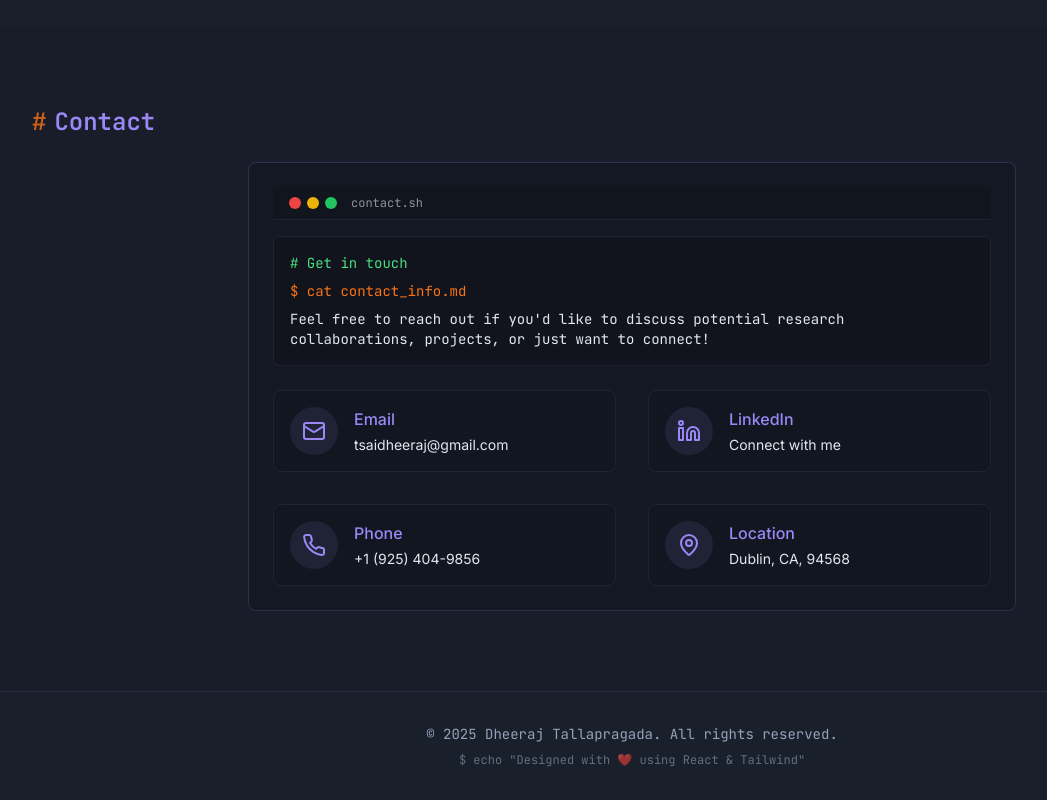
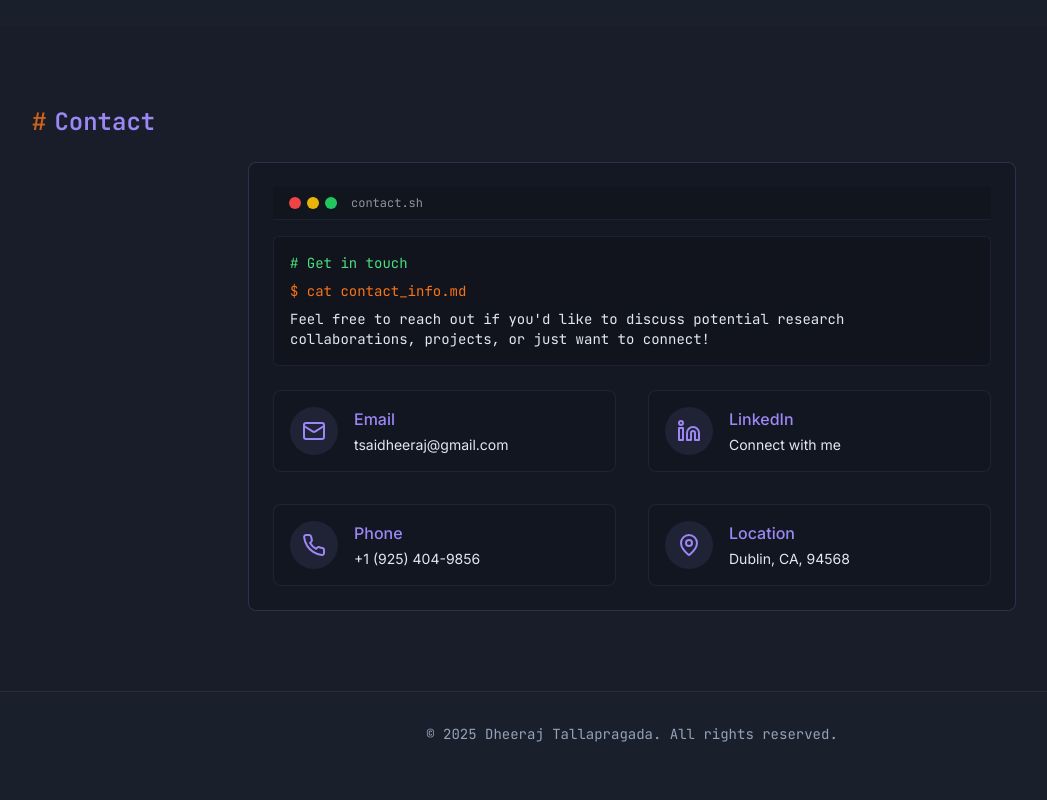
Before and after one commit to draj222/hidheeraj, a React (Vite) app: page / in a window 1280 px wide. Shown: the part 4675-5475 px from the top of the page, without its empty margins (8-1055 px from the left). After the commit the page ends 5451 px from the top, so only its background shows below. Built offline with nearby package versions, Linux system fonts and the light colour scheme.

Commit message:
Remove footer text
Remove the "$ echo 'Designed with ❤️ using React & Tailwind'" text from the footer of the website layout.

```diff
--- a/src/components/Layout.tsx
+++ b/src/components/Layout.tsx
@@ -17,9 +17,6 @@ const Layout: React.FC<LayoutProps> = ({ children }) => {
           <p className="text-sm text-terminal-muted">
             <span className="font-mono">© {new Date().getFullYear()} Dheeraj Tallapragada. All rights reserved.</span>
           </p>
-          <p className="mt-2 text-xs font-mono text-terminal-muted/60">
-            $ echo "Designed with ❤️ using React & Tailwind"
-          </p>
         </div>
       </footer>
     </div>
```
